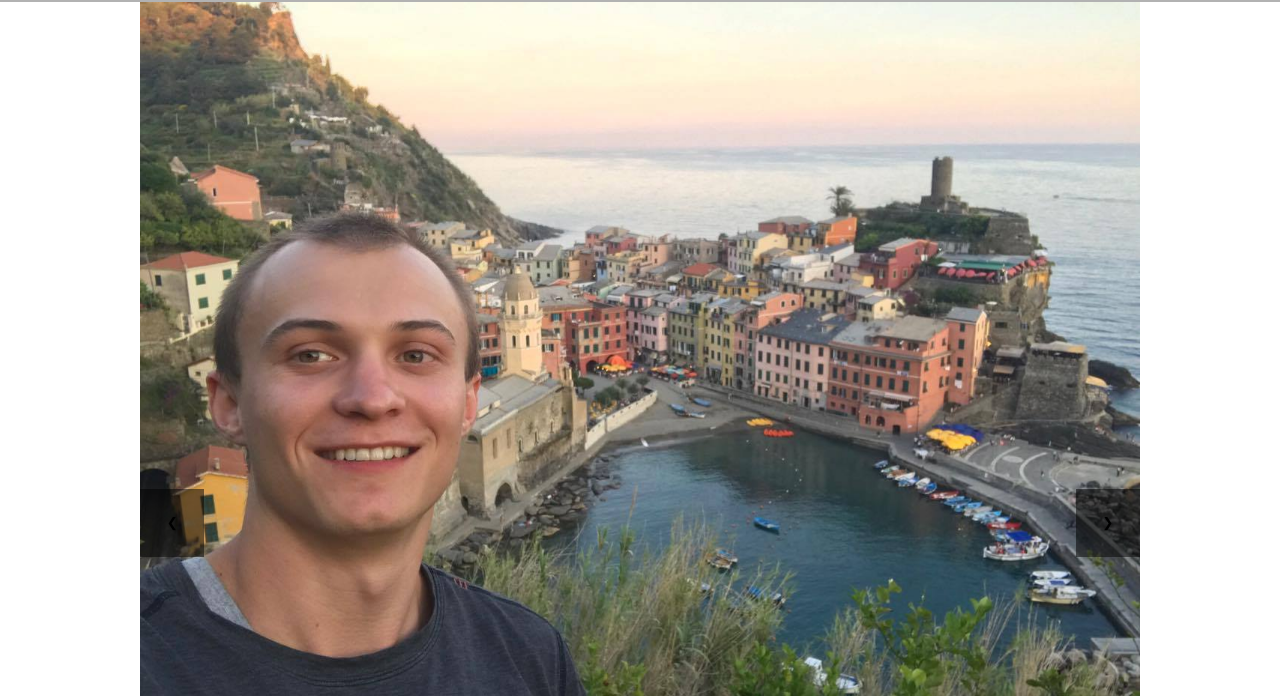
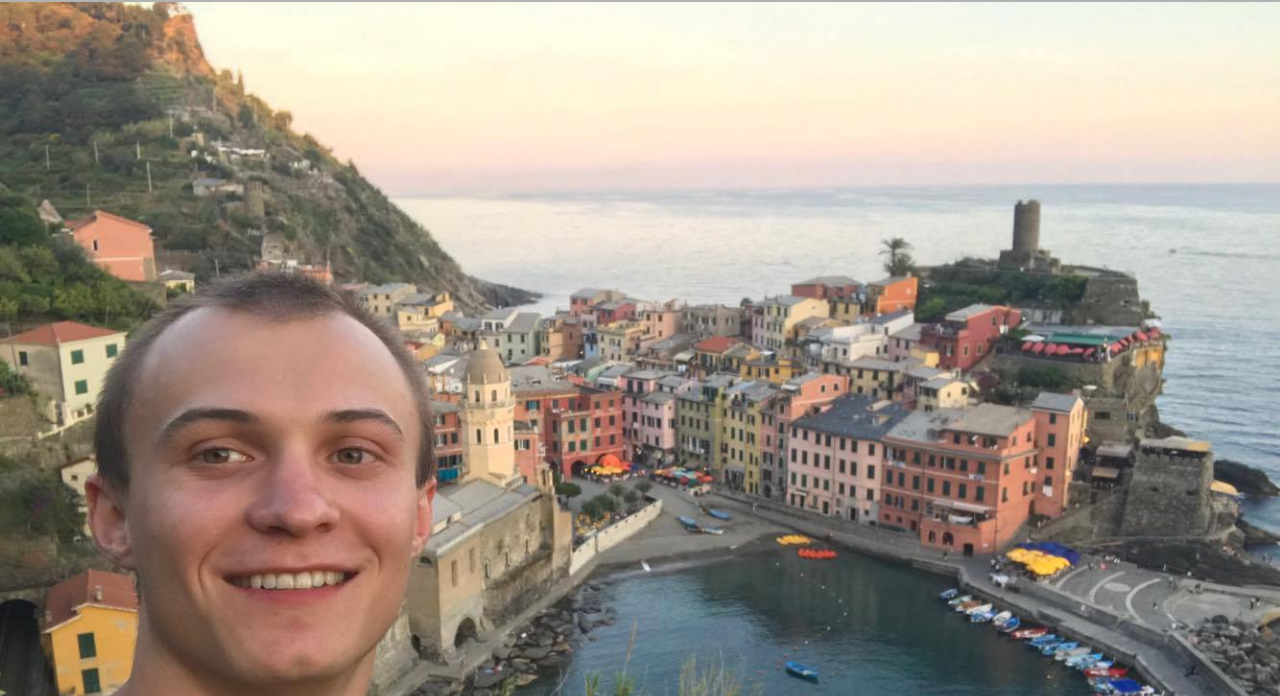
Before and after one commit to ztaylor2/portfolio, a plain HTML site: page index.html in a window 1280 px wide. Shown: the part 78-774 px from the top of the page. Drawn offline with nearby package versions, Linux system fonts and the light colour scheme.

Commit message:
modified CSS

```diff
--- a/index.html
+++ b/index.html
@@ -29,12 +29,12 @@
     </header>
 
     <aside id="carousel">
-      <img class="slide" id="1" src="me.jpg" style="width:100%" />
-      <img class="slide" id="2" src="pic6.png" style="width:100%" />
-      <img class="slide" id="3" src="pic5.jpeg" style="width:100%" />
-      <img class="slide" id="4" src="me4.jpg" style="width:100%" />
-      <button class="button-left">&#10095;</button>
-      <button class="button-right">&#10094;</button>
+      <img class="slide" id="1" src="me.jpg"  />
+      <img class="slide" id="2" src="pic6.png"  />
+      <img class="slide" id="3" src="pic5.jpeg" />
+      <img class="slide" id="4" src="me4.jpg" />
+      <button class="button-left">&#12296;</button>
+      <button class="button-right">&#12297;</button>
     </aside>
 
     <main class="content">
--- a/scripts/app.js
+++ b/scripts/app.js
@@ -4,8 +4,7 @@ var websiteView = {};
 
 // drop down menu
 websiteView.dropdownMenu = function() {
-
-  $('.fa').on('click', function() {
+  $('.fa').on('mouseover', function() {
     $('.navLinks').slideToggle();
   });
 };
@@ -25,9 +24,7 @@ websiteView.carousel = function() {
       index = 0;
     }
     imgList[index].show();
-
   });
-
 
   $('.button-left').on('click', function() {
     index--;
@@ -52,12 +49,8 @@ websiteView.navigationTabs = function() {
   });
 
   // on page load click first item in nav
-  $('nav a').click();
+  $('nav a:last').click();
 };
-
-
-
-
 
 $(document).ready(function() {
   websiteView.navigationTabs();
--- a/style/base.css
+++ b/style/base.css
@@ -4,6 +4,6 @@ body {
 }
 
 aside {
-  max-width: 1000px;
+  max-width: 100%;
   margin: auto;
 }
--- a/style/layout.css
+++ b/style/layout.css
@@ -41,17 +41,7 @@ nav h1 {
   display: block;
 }
 
-aside button {
-  padding: 2em;
-  background-color: rgba(0, 0, 0, 0.5);
-  position: relative;
-  top: -20em;
-  border: none;
-}
 
-.button-left {
-  float: right;
-}
 
 @media screen and (min-width: 640px) {
   .fa {
--- a/style/modules.css
+++ b/style/modules.css
@@ -1,6 +1,22 @@
-.carousel img {
-  max-width: 100%;
+#carousel img {
+  width: 100%;
 }
+
+aside button {
+  padding: 2em;
+  color: white;
+  background-color: rgba(0, 0, 0, 0.5);
+  position: relative;
+  top: -20em;
+  border: none;
+}
+
+.button-right {
+  float: right;
+}
+
+
+
 
 .content h2 {
   font-size: 2em;
```
